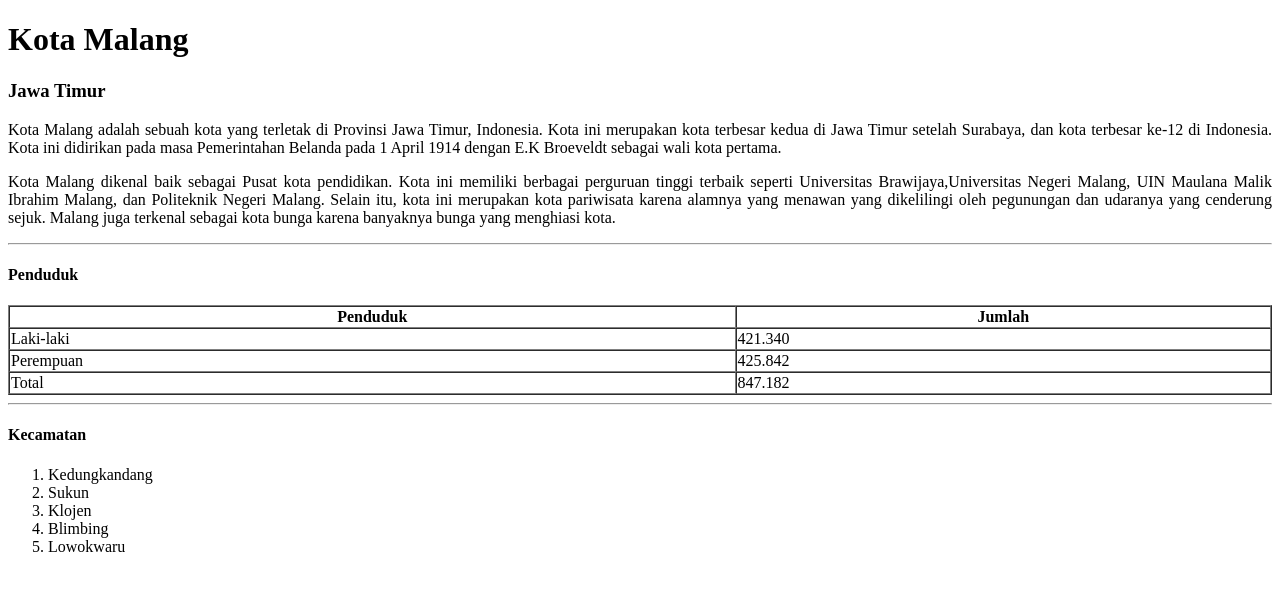
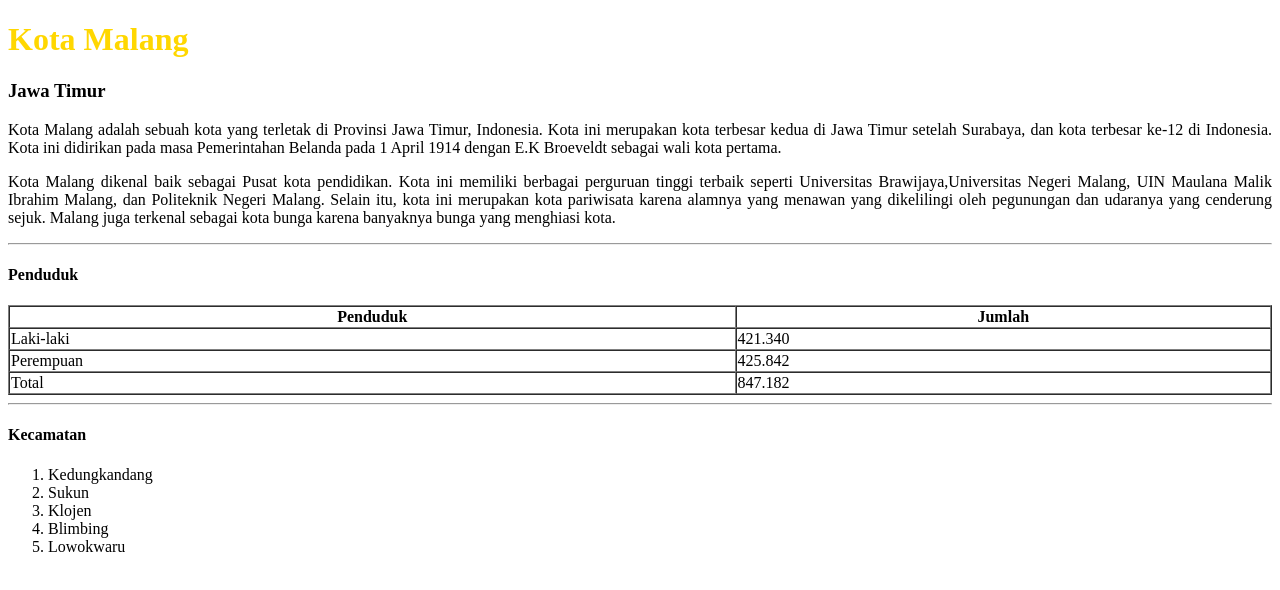
Before and after one commit to Aurawr/pgweb-acara1, a plain HTML site: page index.html in a window 1280 px wide. Drawn offline with Linux system fonts and the light colour scheme.

Commit message:
ubah warna judul

```diff
--- a/index.html
+++ b/index.html
@@ -11,7 +11,7 @@
     <main>
         <!-- <h2 class="judul">Jawa Timur</h2> -->
         <!-- Judul -->
-        <h1>Kota Malang</h1>
+        <h1 style="color:#FFD700;">Kota Malang</h1>
         <h3>Jawa Timur</h3>
 
         <!-- Deskripsi -->
```
